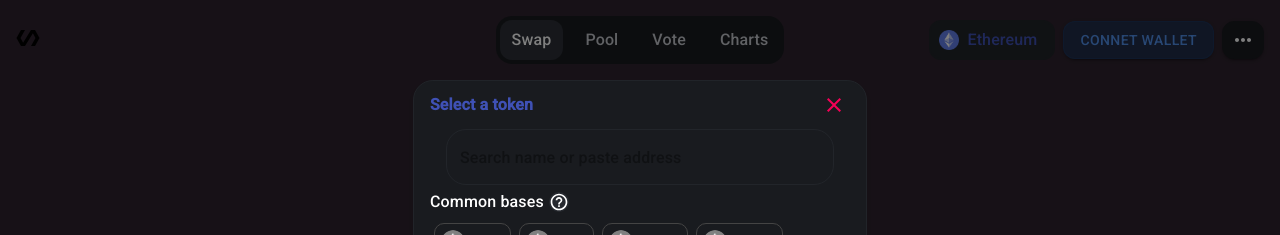
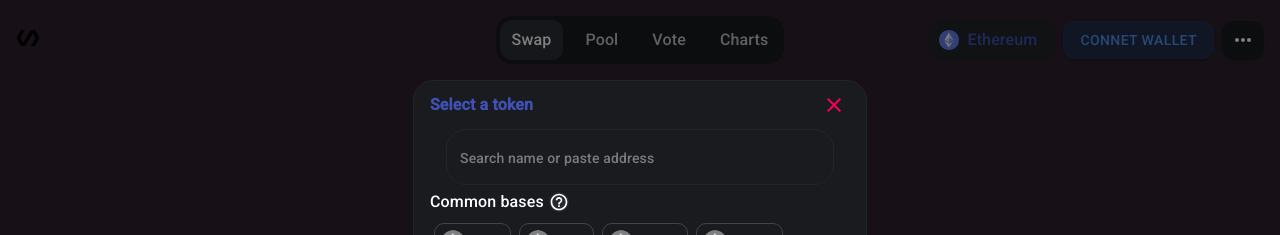
Before and after one commit to Arsham000/Exchange_Project, a React (Create React App) app: page /launch/index in a window 1280 px wide. Both pictures are taken after a click on the button "ETH". Shown: the top 235 px of the page. Built offline with nearby package versions, Linux system fonts and the light colour scheme.

Commit message:
feat: some change for better ui and some img and some new color

```diff
--- a/src/screens/Component/ConnetWalletModal/ConnetWalletModal.js
+++ b/src/screens/Component/ConnetWalletModal/ConnetWalletModal.js
@@ -57,22 +57,37 @@
               </div>
               {!isSmallScreen && (
                 <div>
-                  <ConnetWalletModalButton text="Install Metamask" />
+                  <ConnetWalletModalButton
+                    text="Install Metamask"
+                    img="https://app.uniswap.org/static/media/metamask.02e3ec27.png"
+                  />
                 </div>
               )}
               <div>
-                <ConnetWalletModalButton text="Wallet Connect" />
+                <ConnetWalletModalButton
+                  text="Wallet Connect"
+                  img="https://app.uniswap.org/static/media/walletConnectIcon.304e3277.svg"
+                />
               </div>
               {!isSmallScreen && (
                 <div>
-                  <ConnetWalletModalButton text="Coinbase Wallet" />
+                  <ConnetWalletModalButton
+                    text="Coinbase Wallet"
+                    img="https://app.uniswap.org/static/media/walletConnectIcon.304e3277.svg"
+                  />
                 </div>
               )}
               <div>
-                <ConnetWalletModalButton text="Fortmatic" />
+                <ConnetWalletModalButton
+                  text="Fortmatic"
+                  img="https://gblobscdn.gitbook.com/spaces%2F-Lj7HukBJLlR6jbx0-eP%2Favatar.png?alt=media"
+                />
               </div>
               <div>
-                <ConnetWalletModalButton text="Portis" />
+                <ConnetWalletModalButton
+                  text="Portis"
+                  img="https://app.uniswap.org/static/media/portisIcon.f44aba13.png"
+                />
               </div>
             </div>
           </div>
--- a/src/screens/Component/ConnetWalletModal/ConnetWalletModalButton.js
+++ b/src/screens/Component/ConnetWalletModal/ConnetWalletModalButton.js
@@ -1,7 +1,7 @@
 /* eslint-disable jsx-a11y/alt-text */
 import { Typography, Button } from "@material-ui/core";
 import useStyles from "./styles/ConnetWalletModalButton.styles";
-const ConnetWalletModalButton = ({ text, Icon }) => {
+const ConnetWalletModalButton = ({ text, img }) => {
   const classes = useStyles();
   return (
     <Button className={classes.root}>
@@ -10,9 +10,9 @@
           {text}
         </Typography>
       </div>
-      {Icon && (
+      {img && (
         <div>
-          <img />
+          <img src={img} className={classes.image} />
         </div>
       )}
     </Button>
--- a/src/screens/Component/ConnetWalletModal/styles/ConnetWalletModalButton.styles.js
+++ b/src/screens/Component/ConnetWalletModal/styles/ConnetWalletModalButton.styles.js
@@ -22,5 +22,9 @@
     margin: 0,
     minWidth: 0,
   },
+  image: {
+    width: 24,
+    height: 24,
+  },
 }));
 export default useStyles;
--- a/src/screens/Component/SelectTokenModal/SelectTokenModal.js
+++ b/src/screens/Component/SelectTokenModal/SelectTokenModal.js
@@ -43,6 +43,11 @@
               variant="outlined"
               placeholder="Search name or paste address"
               className={classes.searchInput}
+              InputProps={{
+                classes: {
+                  input: classes.input,
+                },
+              }}
             />
           </div>
           {!isSmallScreen && (
--- a/src/screens/Component/SelectTokenModal/styles/SelectTokenModal.styles.js
+++ b/src/screens/Component/SelectTokenModal/styles/SelectTokenModal.styles.js
@@ -134,5 +134,13 @@
       backgroundColor: "transparent",
     },
   },
+  input: {
+    "&::placeholder": {
+      textOverflow: "ellipsis !important",
+      color: "#fff",
+      fontSize: 14,
+    },
+    color: "rgba(255,255,255,0.7)",
+  },
 }));
 export default useStyles;
```
